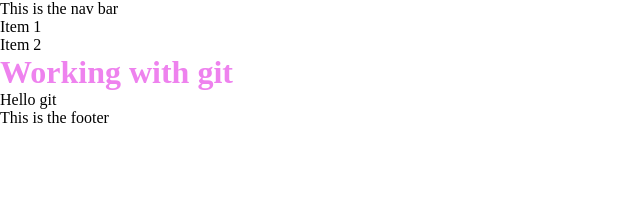
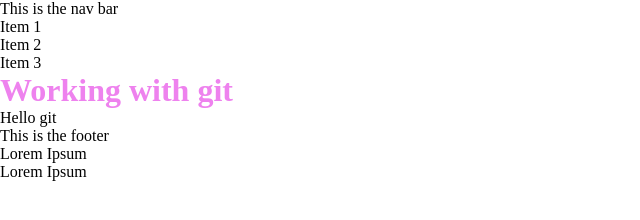
Before and after one commit to demandsupply/working_with_git, a plain HTML site: page index.html in a window 1280 px wide. Shown: the whole page, without its empty margins (0-640 px from the left). Drawn offline with Linux system fonts and the light colour scheme.

Commit message:
Add: add li element to nav

```diff
--- a/index.html
+++ b/index.html
@@ -13,6 +13,7 @@
             <li>This is the nav bar</li>
             <li>Item 1</li>
             <li>Item 2</li>
+            <li>Item 3</li>
             </ul>
         </nav>
     </div>
@@ -21,6 +22,8 @@
     <div class="footer-container">
         <footer>
             <p>This is the footer</p>
+            <p>Lorem Ipsum</p>
+            <p>Lorem Ipsum</p>
         </footer>
     </div>
     <script src="./javascript.js"></script>
```
